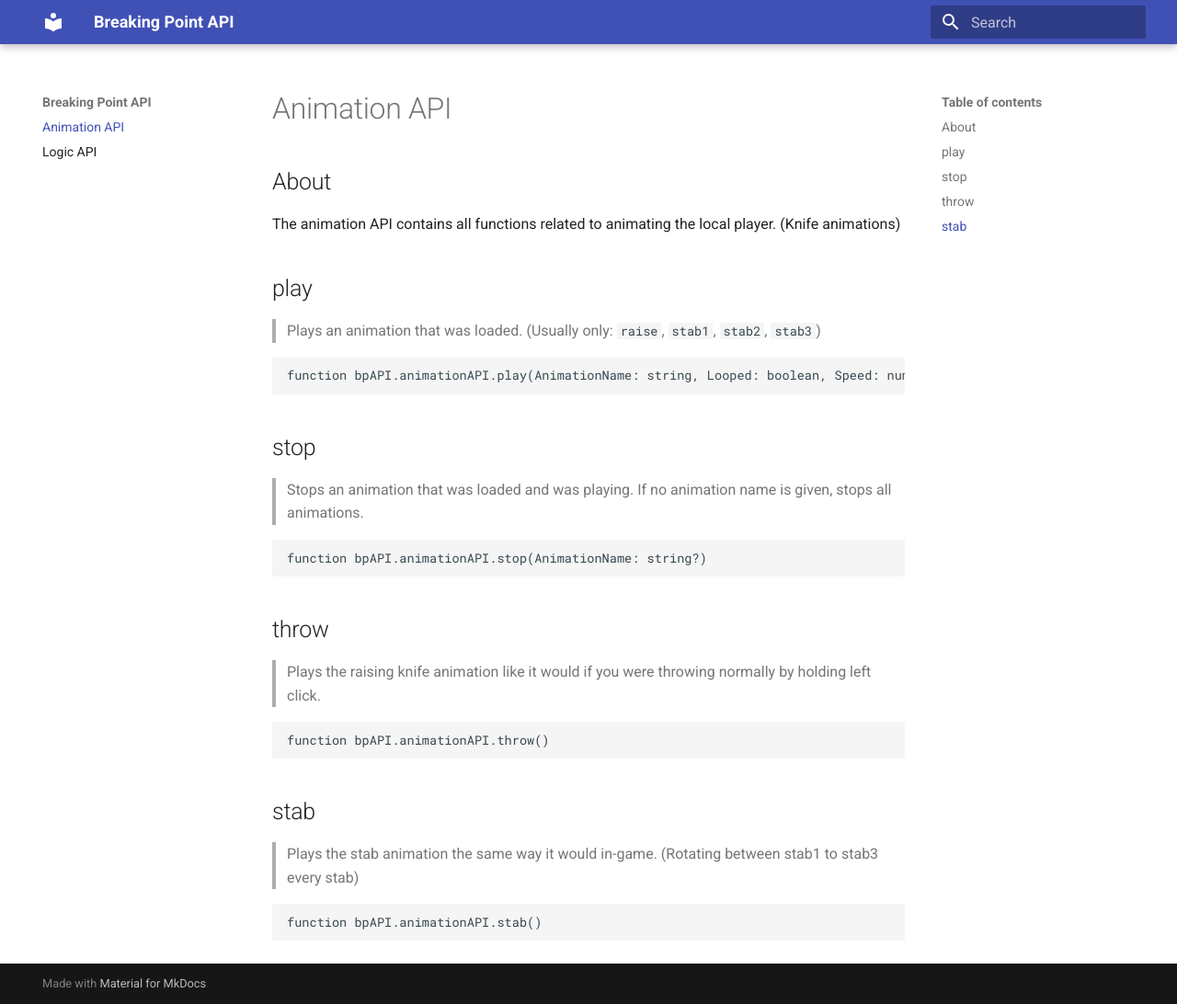
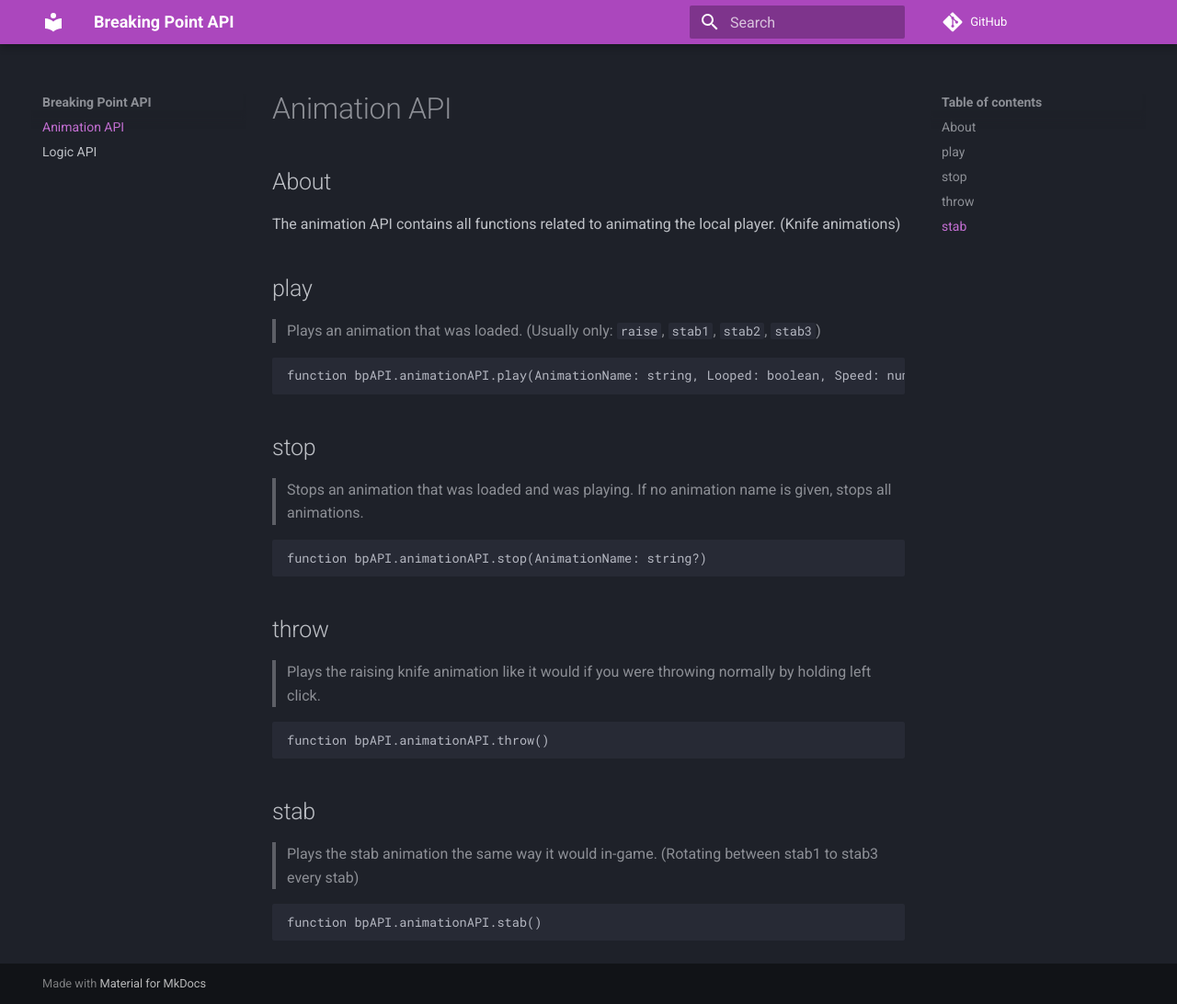
Before and after one commit to LateAlways/BreakingPointAPI, an MkDocs documentation site: the page built from docs/animationapi.md, in a window 1280 px wide and 1092 px high. Shown: the whole window at 92% size. Built offline with MkDocs 1.6.1 and Material for MkDocs 9.7.7, drawn with Linux system fonts in a browser that asks for light colours; comment, search, counter and statistics services are not loaded.

Commit message:
Update mkdocs.yml

```diff
--- a/mkdocs.yml
+++ b/mkdocs.yml
@@ -1,4 +1,17 @@
 site_name: Breaking Point API
 site_url: https://latealways.is-a.dev/BreakingPointAPI/docs
+repo_url: https://github.com/LateAlways/BreakingPointAPI
 theme:
   name: material
+  features:
+    - navigation.instant
+    - navigation.instant.progress
+    - navigation.tracking
+    - navigation.sections
+    - navigation.expand
+    - navigation.path
+    - navigation.indexes
+  palette:
+    scheme: slate
+    primary: purple
+    accent: purple
```
